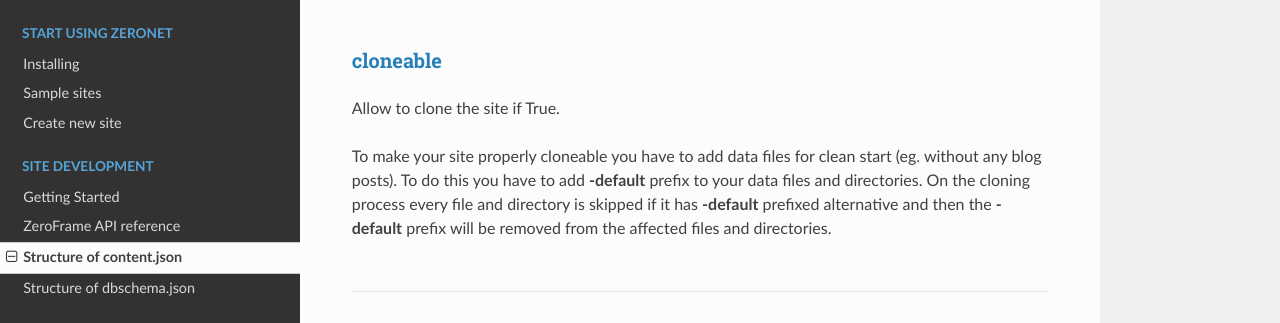
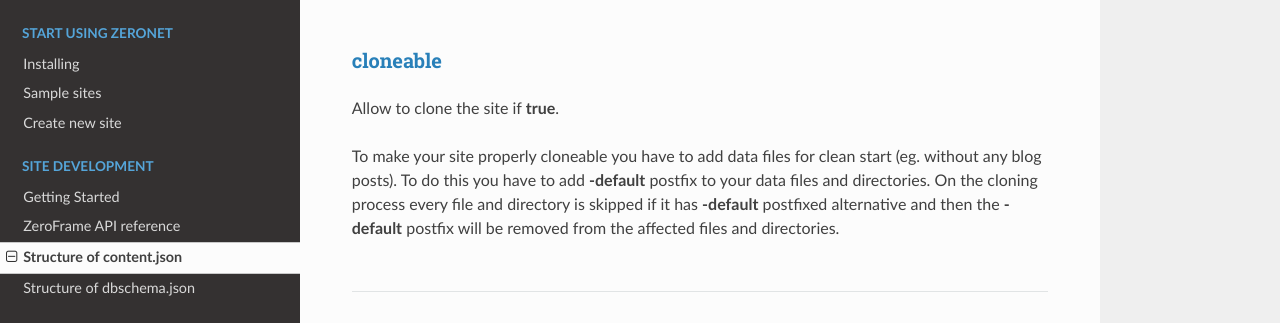
Before and after one commit to HelloZeroNet/Documentation, an MkDocs documentation site: the page built from docs/site_development/content_json.md, in a window 1280 px wide and 900 px high, scrolled down 3501 px. Shown: the part 159-482 px from the top of the window. Built offline with MkDocs 1.6.1, drawn with Linux system fonts in a browser that asks for light colours; nearby versions of some CDN libraries; comment, search, counter and statistics services are not loaded; old or Windows-style settings are respelled for this version of MkDocs; some of the changed text lies outside the part shown.

```diff
--- a/docs/site_development/content_json.md
+++ b/docs/site_development/content_json.md
@@ -150,11 +150,11 @@ Background color of the wrapper
 
 ### cloneable
 
-Allow to clone the site if True.
+Allow to clone the site if **true**.
 
 To make your site properly cloneable you have to add data files for clean start (eg. without any blog posts).
-To do this you have to add **-default** prefix to your data files and directories.
-On the cloning process every file and directory is skipped if it has **-default** prefixed alternative and then the **-default** prefix will be removed from the affected files and directories.
+To do this you have to add **-default** postfix to your data files and directories.
+On the cloning process every file and directory is skipped if it has **-default** postfixed alternative and then the **-default** postfix will be removed from the affected files and directories.
 
 
 
```
Also changed, not shown: other parts of docs/site_development/content_json.md (+1 -1 lines).
